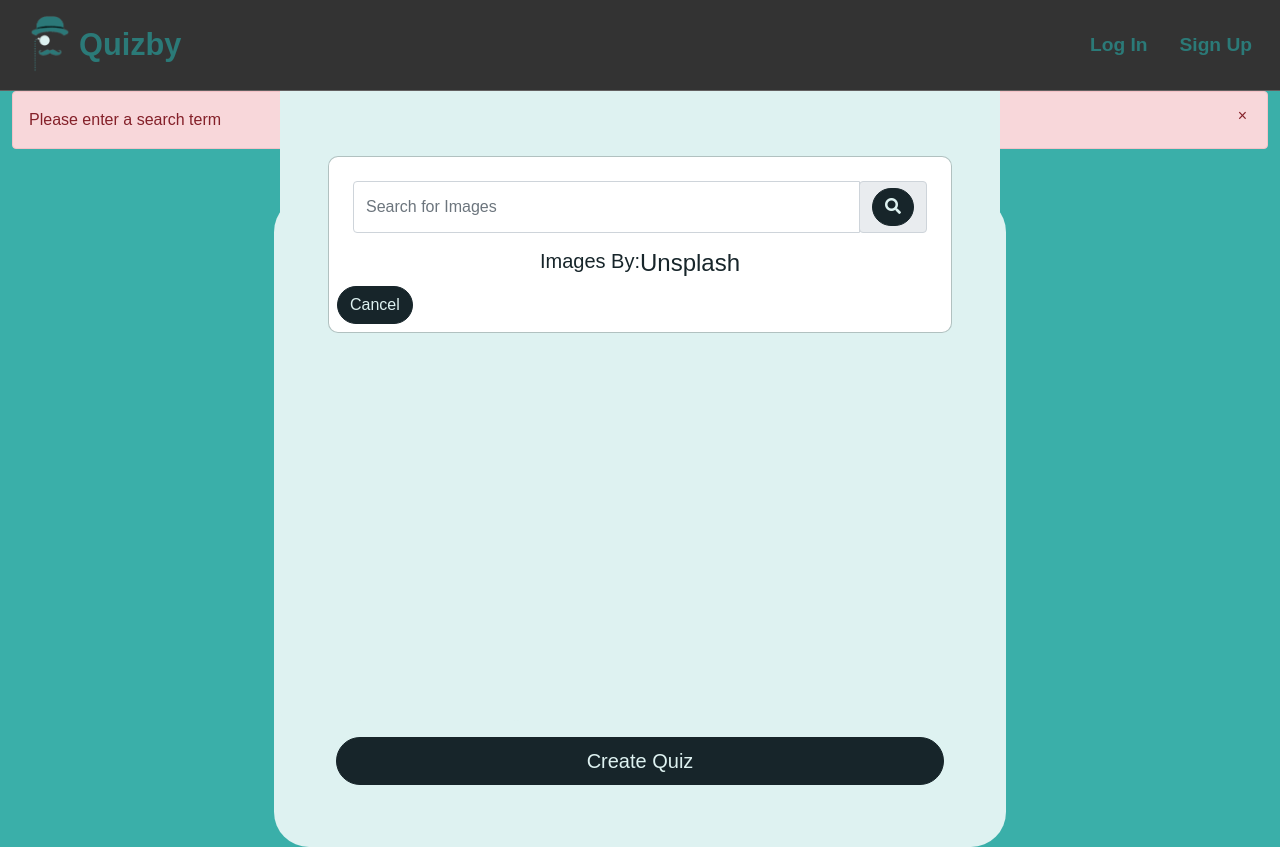
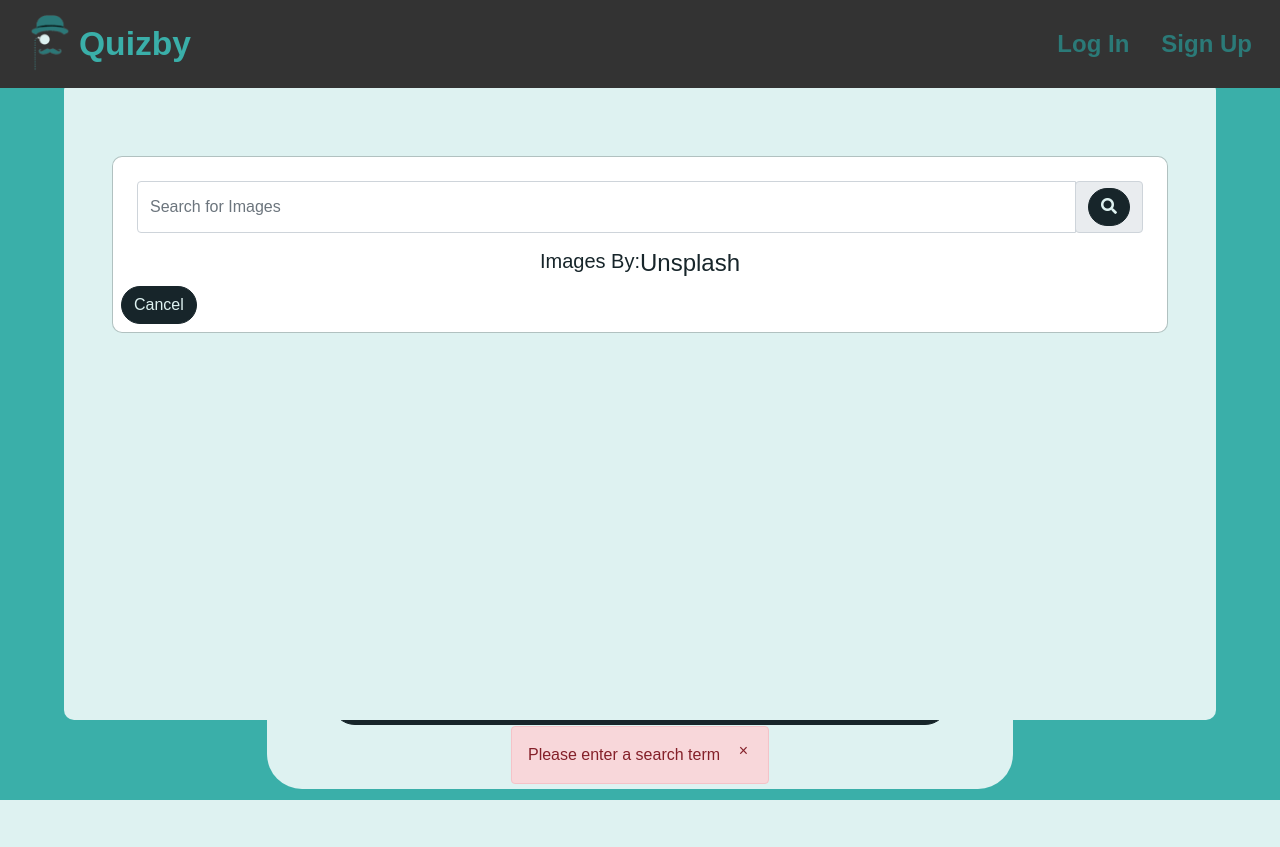
Before and after one commit to vidban/Quizby, a Flask app: page /search/unsplash in a window 1280 px wide. After the commit the page ends 800 px from the top, so only its background shows below. Run offline with Flask 2, Linux system fonts and the light colour scheme; parts of the project's set-up code (start-up, migrations or seed data) failed here and were passed over; some libraries are stand-ins or nearby versions.

Commit message:
Modified styles

```diff
--- a/app.py
+++ b/app.py
@@ -1,10 +1,10 @@
 import os
 import requests
 
-from secrets import UNSPLASH_API_KEY, SECRET_KEY, CURR_USER_KEY, DATABASE_URL, UNSPLASH_API_URL
+from secrets import UNSPLASH_API_KEY, SECRET_KEY, CURR_USER_KEY, DATABASE_URL, UNSPLASH_API_URL, POSTS_PER_PAGE
 
 from flask import Flask, session, g,  render_template, flash, session, redirect, request, json, jsonify, url_for, abort
-from flask_debugtoolbar import DebugToolbarExtension
+# from flask_debugtoolbar import DebugToolbarExtension
 from sqlalchemy.exc import IntegrityError
 from sqlalchemy import or_
 
@@ -27,7 +27,7 @@ app.config['UPLOAD_EXTENSIONS'] = ['.jpg', '.png', '.jpeg']
 app.config['SQLALCHEMY_TRACK_MODIFICATIONS'] = False
 app.config['DEBUG_TB_INTERCEPT_REDIRECTS'] = False
 app.config['SECRET_KEY'] = SECRET_KEY or "it's a secret"
-toolbar = DebugToolbarExtension(app)
+# toolbar = DebugToolbarExtension(app)
 
 connect_db(app)
 
@@ -227,8 +227,12 @@ def users_questions_dashboard(user_id):
 def quizzes_explore():
     """ display all public quizzes available"""
 
-    quizzes = Quiz.query.filter(
-        Quiz.private == False, Quiz.user_id != g.user.id).all()
+    if g.user:
+        quizzes = Quiz.query.filter(
+            Quiz.private == False, Quiz.user_id != g.user.id).all()
+    else:
+        quizzes = Quiz.query.filter(
+            Quiz.private == False).all()
 
     return render_template('explore/quizzes.html', quizzes=quizzes, page="quizzes")
 
--- a/static/stylesheets/style.css
+++ b/static/stylesheets/style.css
@@ -4,6 +4,14 @@ body{
   max-width: 100vw;
   min-height: 100vh;
   font-family: 'Montserrat', sans-serif;
+}
+
+.home{
+  min-height: 100vh;
+}
+
+.home-main{
+  min-height: 89vh;
 }
 
 .btn{
@@ -22,6 +30,12 @@ body{
   color: inherit;
 }
 
+.alert{
+  position: absolute;
+  bottom:0;
+  left: 50%;
+  transform: translate(-50%, 0)
+}
 .alert-dismissible .close{
   position: absolute;
   top:0;
@@ -39,19 +53,23 @@ button.close{
   float:right;
 }
 
+
+
 /* **************Navbar*********** */
 .navbar {
 	background-color: #333;
-	height: 12%;
-	border-bottom: 1px solid rgba(240, 232, 232, 0.25);
+  min-height: 11vh;
+  max-height: 11vh;
 	position: relative;
   z-index: 9999;
   padding-left: .75rem;
+  position: sticky;
+  top:0;
   }
 
   .navbar a{
 	color: #2b7a78;
-	font-size: 1.2em;
+	font-size: 1.5em;
   font-weight: bold;
   text-decoration: none;
   }
@@ -77,8 +95,16 @@ button.close{
 	align-items: center;
   }
 
+  .navbar-header a:hover{
+    text-shadow:unset;
+    opacity: unset;
+  }
+
+
+
   .navbar-brand span{
-    font-size: 1.6em;
+    color: #3aafa9;
+    font-size: 1.4em;
   }
 
   .navbar-brand > img {
@@ -585,7 +622,7 @@ label[for=answer]{
 /* **************image unsplash modal ***************** */
 
 .search-unsplash .upload-image-modal{
-  width: 90vh;
+  width: 90vw;
   height: 80vh;
   position: fixed;
   z-index: 998;
--- a/templates/base.html
+++ b/templates/base.html
@@ -17,7 +17,8 @@
 </head>
 
 <body class="{% block body_class %}{% endblock %}">
-<nav class="navbar navbar-expand ">
+<div class="home d-flex flex-column">
+  <nav class="home-navbar navbar navbar-expand ">
     <div class="container-fluid">
       <div class="navbar-header">
         <a href="/" class="navbar-brand">
@@ -26,7 +27,7 @@
         </a>
       </div>
        <ul class="nav navbar-nav">
-        {% if g.user%}
+          {% if g.user %}
             {{ nav_link('home_dashboard','Dashboard')}}
             {{ nav_link('create', 'Create')}}
             {{ nav_link('explore', 'Explore')}}
@@ -36,8 +37,8 @@
                   <img src={{g.user.image_url}} alt="profile image" class="profile-img d-block">
               </a>
               <ul class="dropdown-menu" aria-labelledby="navbarDropdown">
-              <li><a class="dropdown-item" href="/users/profile">Profile</a></li>
-              <li><a class="dropdown-item" href="/logout">Log out</a></li>
+                <li class="m-0"><a class="dropdown-item " href="/users/profile">Profile</a></li>
+                <li class="m-0"><a class="dropdown-item " href="/logout">Log out</a></li>
               </ul>
             </li>
           {% elif page=="home"%}
@@ -54,7 +55,7 @@
         </ul>
     </div>
   </nav>
-<div class="container-fluid">
+  <div class="home-main">
     {% for category, message in get_flashed_messages(with_categories=True) %}
       {% if message %}
         <div id="alert" class="alert alert-{{ category }} alert-dismissible">
@@ -71,6 +72,8 @@
 
     {% endblock %}
   </div>
+</div>
+
 <script src="https://code.jquery.com/jquery-3.2.1.slim.min.js" integrity="sha384-KJ3o2DKtIkvYIK3UENzmM7KCkRr/rE9/Qpg6aAZGJwFDMVNA/GpGFF93hXpG5KkN" crossorigin="anonymous"></script>
 <script src="https://cdnjs.cloudflare.com/ajax/libs/popper.js/1.12.9/umd/popper.min.js" integrity="sha384-ApNbgh9B+Y1QKtv3Rn7W3mgPxhU9K/ScQsAP7hUibX39j7fakFPskvXusvfa0b4Q" crossorigin="anonymous"></script>
 <script src="https://maxcdn.bootstrapcdn.com/bootstrap/4.0.0/js/bootstrap.min.js" integrity="sha384-JZR6Spejh4U02d8jOt6vLEHfe/JQGiRRSQQxSfFWpi1MquVdAyjUar5+76PVCmYl" crossorigin="anonymous"></script>
--- a/templates/explore/questions.html
+++ b/templates/explore/questions.html
@@ -32,9 +32,9 @@
 		<div class="question-list">
 			<ol id="qn-list" class="list-group mt-2">
 				{% for question in questions %}
-						<li class="list-group-item d-flex justify-content-between mb-2">
-							<div class="col-1">{{loop.index}}</div>
-							<pre class="col"><p>{{question.question}}</p></pre>
+						<li class="list-group-item mb-1 d-flex justify-content-between mb-2">
+							<div class="col-1 qn-index">{{loop.index}}</div>
+							<pre class="col mb-0"><p>{{question.question}}</p></pre>
 							<div>
 								{% if g.user %}
 									<button class= "btn" type="button" data-toggle="tooltip" data-placement="bottom" title="favorite">
--- a/templates/users/dashboard/dashboard.html
+++ b/templates/users/dashboard/dashboard.html
@@ -2,7 +2,7 @@
 
 {% block content %}
 <div class="dashboard">
-	<aside class="sidebar col-2 col-md-3 col-lg-2">
+	<aside class="sidebar p-3 col-2 col-md-3 col-lg-2">
 			<ul class="flex-column p-0 ">
 				<li class="sidebar-item p-2 {{'active' if request.endpoint=='home_dashboard'}}">
 					<i class="fas fa-chart-bar"></i>
--- a/templates/users/login.html
+++ b/templates/users/login.html
@@ -4,7 +4,7 @@
 
 {% block content %}
 
-  <div class="login-main row justify-content-md-center">
+  <div class="login-main mt-5 justify-content-md-center">
     <div class="col col-sm-9 col-md-7 col-lg-4 ">
 		<div class="join-message">
 			<h1>Welcome to <b>Quizby</b>.</h1>
--- a/templates/users/signup.html
+++ b/templates/users/signup.html
@@ -4,7 +4,7 @@
 
 {% block content %}
 
-  <div class="signup-main row justify-content-md-center">
+  <div class="signup-main mt-5 justify-content-md-center">
   <div class="col col-sm-9 col-md-7 col-lg-4">
     <div class="join-message">
 			<h1>Welcome to <b>Quizby</b>.</h1>
```
Also changed, not shown: other parts of static/stylesheets/style.css (+43 -13 lines), templates/users/dashboard/questions.html (+5 -5 lines), templates/users/new/quizzes/main.html (+9 -7 lines). Lines whose indentation alone changed are shown as unchanged.
